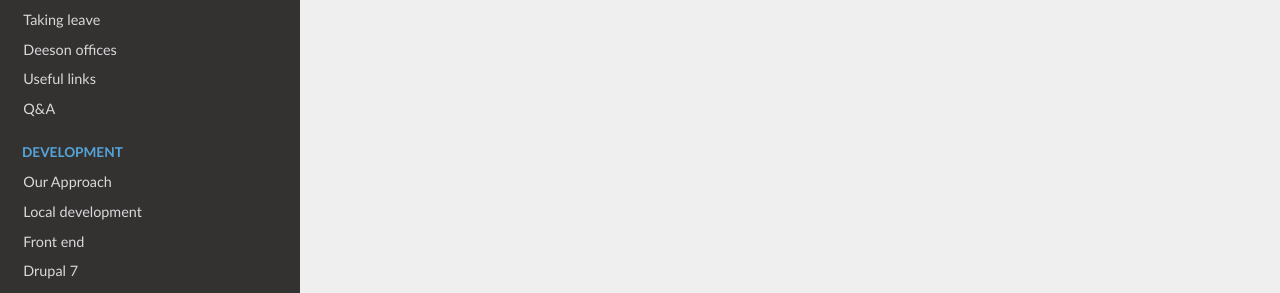
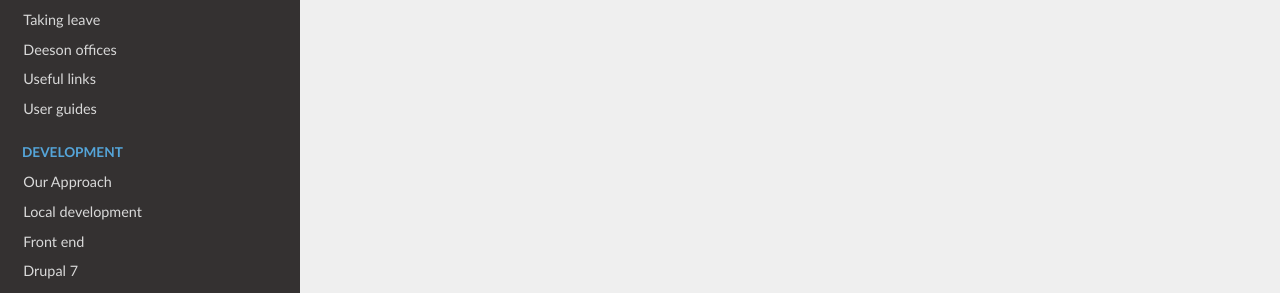
Before and after one commit to teamdeeson/codex, an MkDocs documentation site: the page built from docs/index.md, in a window 1280 px wide. Shown: the part 546-839 px from the top of the page. Built offline with MkDocs 1.6.1, drawn with Linux system fonts in a browser that asks for light colours; nearby versions of some CDN libraries; old or Windows-style settings are respelled for this version of MkDocs.

Commit message:
Update mkdocs.yml

```diff
--- a/mkdocs.yml
+++ b/mkdocs.yml
@@ -23,7 +23,7 @@ pages:
     - Taking leave: working-at-deeson/taking-leave.md
     - Deeson offices: working-at-deeson/deeson-offices.md
     - Useful links: working-at-deeson/useful-links.md
-    - Q&A: working-at-deeson/questions-and-answers.md
+    - User guides: working-at-deeson/user-guides.md
 - DEVELOPMENT:
     - Our Approach: development/approach.md
     - Local development: development/vdd.md
```
